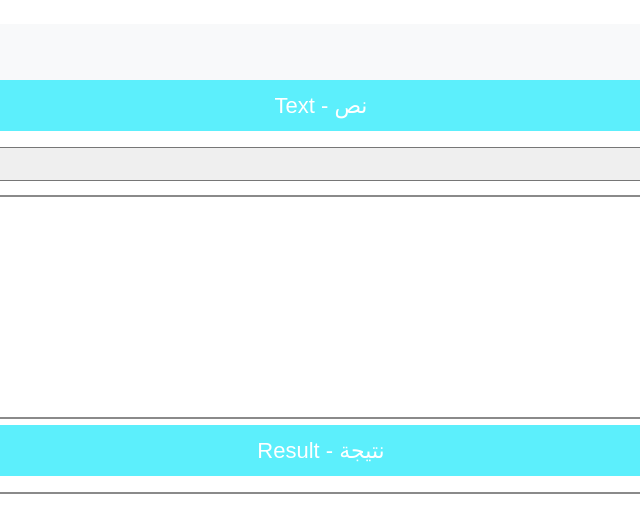
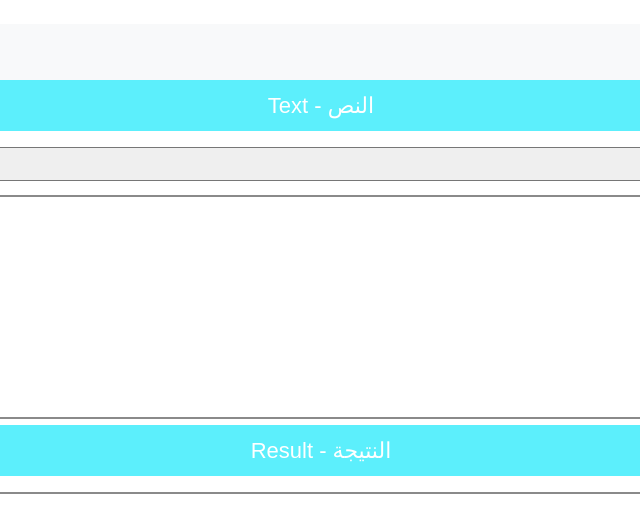
Before and after one commit to cod003/Encoder, a plain HTML site: page index.html in a window 1280 px wide. Shown: the top 526 px of the page, 319-959 px from the left. Drawn offline with nearby package versions, Linux system fonts and the light colour scheme.

Commit message:
Update index.html

```diff
--- a/index.html
+++ b/index.html
@@ -60,7 +60,7 @@
 
    <main id="app">
 
-       <p>Text - نص</p>
+       <p>Text - النص</p>
        <select id="selected">
            <option value="encode">تشفير النص</option>
            <option value="decode">فك التشفير </option>
@@ -68,7 +68,7 @@
 
        <textarea id="text"></textarea>
 
-       <p> Result - نتيجة</p>
+       <p> Result - النتيجة</p>
        <textarea id="result">
 
         </textarea>
```
